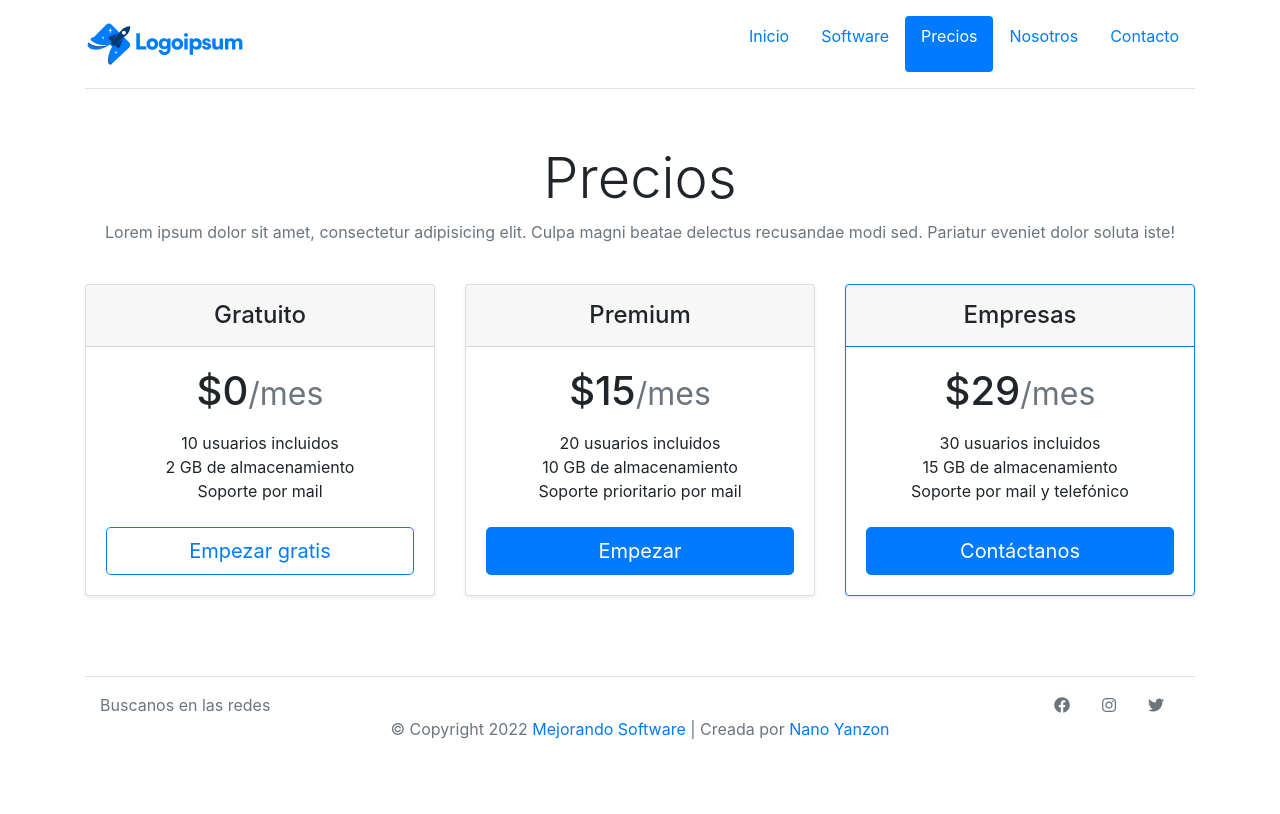
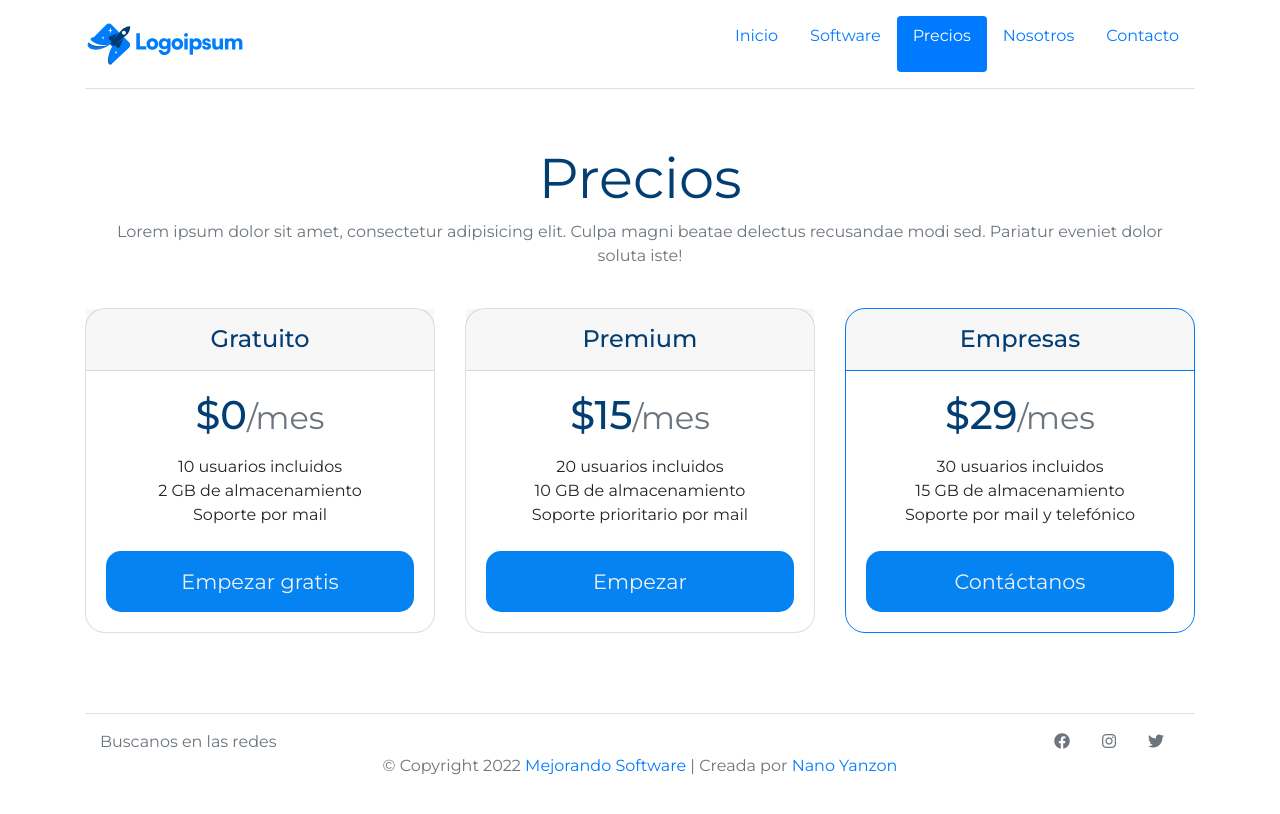
Before and after one commit to NanoYanzon/CoderhouseWebDev, a website: page pages/precios.html in a window 1280 px wide. Drawn offline with nearby package versions, Linux system fonts and the light colour scheme.

Commit message:
agrego sass: botones animados, mixins, variables a index y precios

```diff
--- a/pages/precios.html
+++ b/pages/precios.html
@@ -64,61 +64,55 @@
       <!--Bootstrap-->
       <div class="container py-3">
         <div class="pricing-header p-3 pb-md-4 mx-auto text-center">
-          <h1 class="display-4 fw-normal">Precios</h1>
+          <h1 class="display-4 fw-normal textoazuloscuro">Precios</h1>
           <p class="fs-5 text-muted">Lorem ipsum dolor sit amet, consectetur adipisicing elit. Culpa magni beatae delectus recusandae modi sed. Pariatur eveniet dolor soluta iste!</p>
         </div>
         <div class="row row-cols-1 row-cols-md-3 mb-3 text-center">
           <div class="col">
-            <div class="card mb-4 rounded-3 shadow-sm">
-<!--
-              .rounded-3 {
-                border-radius: var(--bs-border-radius-lg)!important;
-            }-->
-
-
+            <div class="card mb-4 roundcorner">
               <div class="card-header py-3">
-                <h4 class="my-0 fw-normal">Gratuito</h4>
+                <h4 class="my-0 fw-normal textoazuloscuro">Gratuito</h4>
               </div>
               <div class="card-body">
-                <h1 class="card-title pricing-card-title">$0<small class="text-muted fw-light">/mes</small></h1>
+                <h1 class="card-title pricing-card-title textoazuloscuro">$0<small class="text-muted fw-light">/mes</small></h1>
                 <ul class="list-unstyled mt-3 mb-4">
                   <li>10 usuarios incluidos</li>
                   <li>2 GB de almacenamiento</li>
                   <li>Soporte por mail</li>
                 </ul>
-                <button type="button" class="w-100 btn btn-lg btn-outline-primary">Empezar gratis</button>
+                <button type="button" class="w-100 btn btn-lg btn-outline-primary boton"><span>Empezar gratis </span></button>
               </div>
             </div>
           </div>
           <div class="col">
-            <div class="card mb-4 rounded-3 shadow-sm">
+            <div class="card mb-4 roundcorner">
               <div class="card-header py-3">
-                <h4 class="my-0 fw-normal">Premium</h4>
+                <h4 class="my-0 fw-normal textoazuloscuro">Premium</h4>
               </div>
               <div class="card-body">
-                <h1 class="card-title pricing-card-title">$15<small class="text-muted fw-light">/mes</small></h1>
+                <h1 class="card-title pricing-card-title textoazuloscuro">$15<small class="text-muted fw-light">/mes</small></h1>
                 <ul class="list-unstyled mt-3 mb-4">
                   <li>20 usuarios incluidos</li>
                   <li>10 GB de almacenamiento</li>
                   <li>Soporte prioritario por mail</li>
                 </ul>
-                <button type="button" class="w-100 btn btn-lg btn-primary">Empezar</button>
+                <button type="button" class="w-100 btn btn-lg btn-primary boton"><span>Empezar </span></button>
               </div>
             </div>
           </div>
           <div class="col">
-            <div class="card mb-4 rounded-3 shadow-sm border-primary">
+            <div class="card mb-4 roundcorner border-primary">
               <div class="card-header py-3 text-bg-primary border-primary">
-                <h4 class="my-0 fw-normal">Empresas</h4>
+                <h4 class="my-0 fw-normal textoazuloscuro">Empresas</h4>
               </div>
               <div class="card-body">
-                <h1 class="card-title pricing-card-title">$29<small class="text-muted fw-light">/mes</small></h1>
+                <h1 class="card-title pricing-card-title textoazuloscuro">$29<small class="text-muted fw-light">/mes</small></h1>
                 <ul class="list-unstyled mt-3 mb-4">
                   <li>30 usuarios incluidos</li>
                   <li>15 GB de almacenamiento</li>
                   <li>Soporte por mail y telefónico</li>
                 </ul>
-                <button type="button" class="w-100 btn btn-lg btn-primary">Contáctanos</button>
+                <button type="button" class="w-100 btn btn-lg btn-primary boton"><span>Contáctanos </span></button>
               </div>
             </div>
           </div>
--- /dev/null
+++ b/scss/_botones.scss
@@ -0,0 +1,34 @@
+.boton {
+  border-radius: 15px;
+  background-color: $azul;
+  border: none;
+  color: $gris;
+  text-align: center;
+  font-size: 1.3rem;
+  padding: 15px;
+  transition: all 0.5s;
+  cursor: pointer;
+  span {
+    cursor: pointer;
+    display: inline-block;
+    position: relative;
+    transition: 0.5s;
+    &:after {
+      content: "\00bb";
+      position: absolute;
+      opacity: 0;
+      top: 0;
+      right: -20px;
+      transition: 0.5s;
+    }
+  }
+  &:hover {
+    span {
+      padding-right: 25px;
+      &:after {
+        opacity: 1;
+        right: 0;
+      }
+    }
+  }
+}
--- /dev/null
+++ b/scss/_colores.scss
@@ -0,0 +1,13 @@
+$azul: #0583f2;
+$azuloscuro: #023e73;
+$gris: #f2f2f2;
+
+.textoazuloscuro {
+  @include colordetexto($azuloscuro);
+}
+.textoazul {
+  @include colordetexto($azul);
+}
+.textogris {
+  @include colordetexto($gris);
+}
--- /dev/null
+++ b/scss/_globals.scss
@@ -0,0 +1,12 @@
+body {
+  font-family: "Montserrat", sans-serif;
+  overflow-x: hidden;
+}
+
+@mixin colordetexto($tcolor) {
+  color: $tcolor;
+}
+
+.roundcorner {
+  border-radius: 20px;
+}
--- /dev/null
+++ b/scss/_index.scss
@@ -0,0 +1,10 @@
+* {
+  margin: 0;
+  padding: 0;
+  box-sizing: border-box;
+}
+
+.gradiente {
+  background: linear-gradient($azuloscuro, $azul);
+  border-radius: 1rem;
+}
--- a/scss/style.scss
+++ b/scss/style.scss
@@ -0,0 +1,13 @@
+@import "globals";
+
+//Variables
+@import "variables";
+@import "colores";
+
+//Partials
+@import "botones";
+@import "index";
+@import "software";
+@import "precios";
+@import "nosotros";
+@import "contacto";
```
Also changed, not shown: index.html (+10 -10 lines), css/style.css, scss/_contacto.scss (added), scss/_nosotros.scss (added), scss/_precios.scss (added), scss/_software.scss (added), scss/_variables.scss (added), 1 other file.
